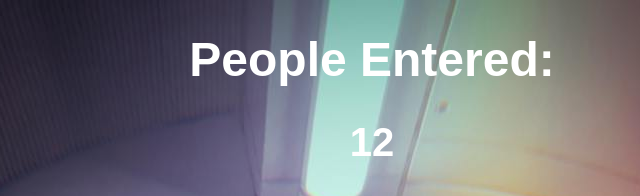
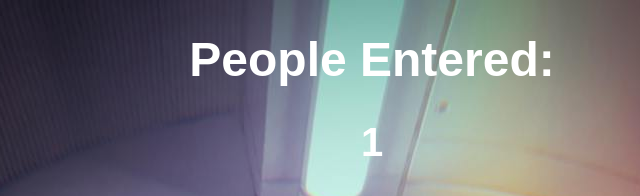
Before and after one commit to lemiskutswa/Passanger-Counter, a plain HTML site: page index.html in a window 1280 px wide. Both pictures are taken after a click on the button "INCREMENT". Shown: the top 196 px of the page, 268-908 px from the left. Drawn offline with Linux system fonts and the light colour scheme.

```diff
--- a/index.html
+++ b/index.html
@@ -9,7 +9,7 @@
 <body>
     <h1 class="people-entered-text">People Entered:</h1>
     <h2 id="counter-element">0</h2>
-    <button id="increment-btn">INCREMENT</button>
+    <button id="increment-btn" onclick="incrementCount()">INCREMENT</button>
     <script src="./index.js"></script>
 </body>
 </html>
--- a/index.js
+++ b/index.js
@@ -1 +1,7 @@
-const counterElement = document.getElementById("counter-element").innerText = 12;
+let count = 0;
+
+function incrementCount() {
+    count++;
+    document.getElementById("counter-element").innerHTML = count;
+    console.log(count);
+}
```
